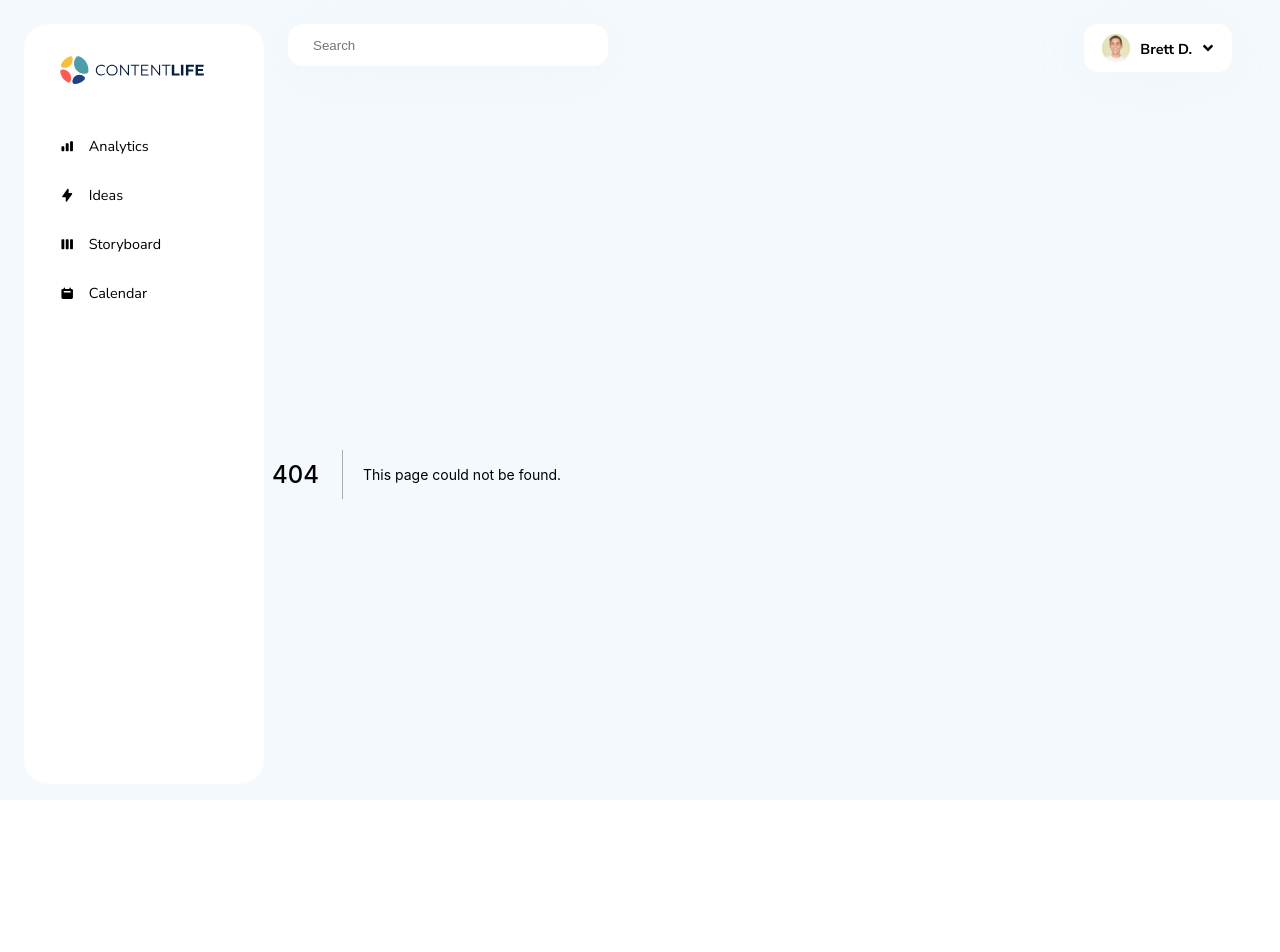
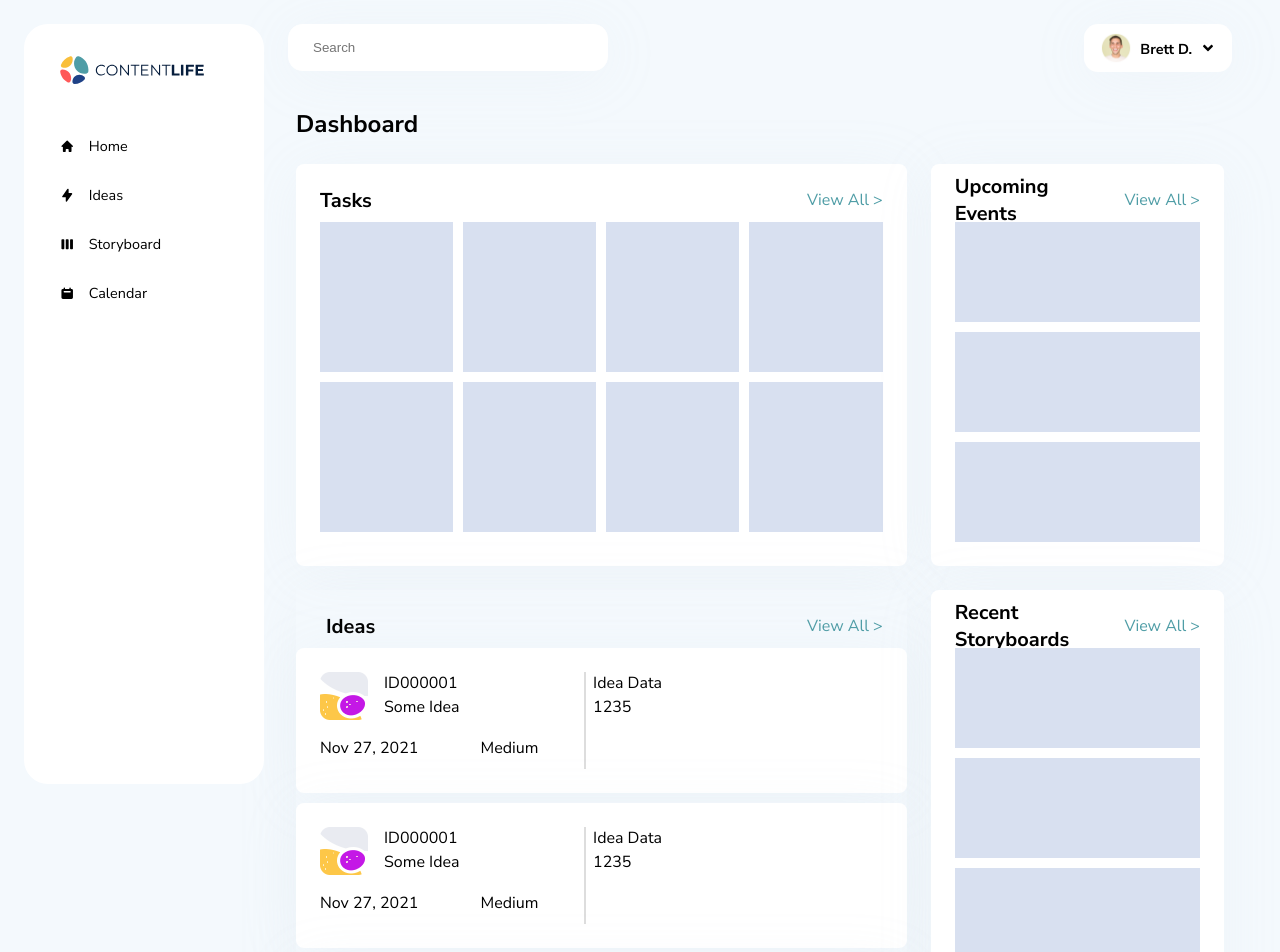
Before and after one commit to brettdoyle44/project-content-life, a Next.js app: page /home in a window 1280 px wide. Before the commit this address had no page. Shown: the top 952 px of the page. Before the commit the page ends 898 px from the top, so only its background shows below. Built offline with nearby package versions, Linux system fonts and the light colour scheme.

Commit message:
Layout of home screen almost complete - added tasks, events, storyboards, updated ideas.

```diff
--- a/components/Header.tsx
+++ b/components/Header.tsx
@@ -8,6 +8,7 @@ const HeaderArea = styled('div', {
   justifyContent: 'space-between',
   margin: '1.5em 0',
   padding: '0 3em',
+  background: '#F4F9FD',
 });
 
 export const Search = styled('input', {
@@ -15,6 +16,7 @@ export const Search = styled('input', {
   borderRadius: '14px',
   border: '1px solid #fff',
   boxSizing: 'border-box',
+  height: '3.5em',
   boxShadow: '0px 6px 58px rgba(196, 203, 214, 0.103611)',
   outline: 'none',
   '&:focus': {
--- a/components/Layout.tsx
+++ b/components/Layout.tsx
@@ -9,19 +9,19 @@ const CoreLayout = styled('div', {
   gridTemplateRows: '50px 1fr 50px',
   gridTemplateAreas: `'header'
   'main'`,
-  height: '100vh',
+  // height: '100vh',
   backgroundColor: '#F4F9FD',
   '@bp1': {
-    gridTemplateColumns: '240px 1fr',
-    gridTemplateAreas: `'sidenav header'
-    'sidenav main'`,
+    grid: `[row1-start]'sidenav header' 100px [row1-end]
+          [row1-start]'sidenav main' auto [row1-end] /
+          240px 1fr
+    `,
   },
 });
 
 const MainArea = styled('div', {
   gridArea: 'main',
-  display: 'flex',
-  padding: '1.5em 2em',
+  padding: '0.5em 2em',
 });
 
 interface Props {
--- a/components/NavBar.tsx
+++ b/components/NavBar.tsx
@@ -6,7 +6,7 @@ import { FaTimes } from 'react-icons/fa';
 import {
   HiLightningBolt,
   HiViewBoards,
-  HiChartBar,
+  HiHome,
   HiCalendar,
 } from 'react-icons/hi';
 
@@ -100,9 +100,9 @@ const NavBar: FunctionComponent<Props> = () => {
         </LogoContainer>
         <div>
           <LinkContainer>
-            <NavLink href="/analytics">
+            <NavLink href="/home">
               <LinkWrapper>
-                <HiChartBar /> Analytics
+                <HiHome /> Home
               </LinkWrapper>
             </NavLink>
             <NavLink href="/ideas">
--- /dev/null
+++ b/pages/home.tsx
@@ -0,0 +1,323 @@
+import { FunctionComponent } from 'react';
+import { styled } from '../stitches.config';
+import Link from 'next/link';
+import Image from 'next/image';
+// import { SubSectionTitle, Card, ViewAllLink } from '../components/uikit/uikit';
+
+const HomeLayout = styled('div', {
+  display: 'grid',
+  padding: '0.5em 1.5em',
+  gridGap: '1.5em',
+  //   grid: 'auto / 2fr 1fr',
+
+  grid: `[row1-start]'header header header' 1.5em [row1-end]
+  [row2-start]'tasks tasks calendar' auto [row2-end]
+          [row3-start]'idea idea storyboard' auto [row3-end]
+          / 1fr 1fr 1fr
+    `,
+  //   '@bp1': {
+  //     gridTemplateColumns: '1fr 20em',
+  //     gridTemplateAreas: `'project calendar'
+  //       'project calendar'`,
+  //   },
+});
+
+export const IdeaCard = styled('div', {
+  gridArea: 'idea',
+  display: 'grid',
+  padding: '1.5em 0',
+  gridGap: '10px',
+  boxShadow: '0px 6px 58px rgba(196, 203, 214, 0.103611)',
+  grid: `
+    [row1-start]'header viewall' 1.5em [row1-end]
+            [row2-start]'idea1 idea1' 145px [row2-end]
+            [row3-start]'idea2 idea2' 145px [row3-end]
+            [row3-start]'idea3 idea3' 145px [row3-end]
+            [row3-start]'idea4 idea4' 145px [row3-end]
+            / 1fr 1fr
+      `,
+});
+
+export const Idea = styled('div', {
+  display: 'grid',
+  backgroundColor: '#fff',
+  borderRadius: '0.5em',
+  padding: '1.5em',
+  boxShadow: '0px 6px 58px rgba(196, 203, 214, 0.103611)',
+  grid: `[row1-start]'ideaimage ideanum ideanum divider ideadata ideadata ideadata' 1.5em [row1-end]
+    [row2-start]'ideaimage ideaname ideaname divider ideastats ideastats ideastats' auto [row2-end]
+    [row3-start]'created created priority divider ideastats ideastats ideastats' auto [row3-end]
+    / 4em 1fr 1fr 1em 1fr 1fr 1fr
+
+    `,
+});
+
+export const TaskCard = styled('div', {
+  gridArea: 'tasks',
+  display: 'grid',
+  backgroundColor: '#fff',
+  borderRadius: '0.5em',
+  padding: '1.5em',
+  gridGap: '10px',
+  boxShadow: '0px 6px 58px rgba(196, 203, 214, 0.103611)',
+  grid: `
+  [row1-start]'header header viewall viewall' 1.5em [row1-end]
+          [row2-start]'task1 task2 task3 task4' 150px [row2-end]
+          [row3-start]'task5 task6 task7 task8' 150px [row3-end]
+          / 1fr 1fr 1fr 1fr
+    `,
+});
+
+export const CalendarCard = styled('div', {
+  gridArea: 'calendar',
+  display: 'grid',
+  backgroundColor: '#fff',
+  borderRadius: '0.5em',
+  padding: '1.5em',
+  gridGap: '10px',
+  boxShadow: '0px 6px 58px rgba(196, 203, 214, 0.103611)',
+  grid: `
+  [row1-start]'header viewall' 1.5em [row1-end]
+          [row2-start]'event1 event1' 100px [row2-end]
+          [row3-start]'event2 event2' 100px [row3-end]
+          [row3-start]'event3 event3' 100px [row3-end]
+          / 2fr 1fr
+    `,
+});
+
+export const StoryboardCard = styled('div', {
+  gridArea: 'storyboard',
+  display: 'grid',
+  backgroundColor: '#fff',
+  borderRadius: '0.5em',
+  padding: '1.5em',
+  gridGap: '10px',
+  boxShadow: '0px 6px 58px rgba(196, 203, 214, 0.103611)',
+  grid: `
+  [row1-start]'header viewall' 1.5em [row1-end]
+          [row2-start]'story1 story1' 100px [row2-end]
+          [row3-start]'story2 story2' 100px [row3-end]
+          [row3-start]'story3 story3' 100px [row3-end]
+          / 2fr 1fr
+    `,
+});
+
+export const IdeaImage = styled('div', {
+  gridArea: 'ideaimage',
+});
+export const IdeaNumber = styled('div', {
+  gridArea: 'ideanum',
+});
+export const Divider = styled('div', {
+  gridArea: 'divider',
+  height: '100%',
+  borderRight: '2px solid #ddd',
+  justifySelf: 'center',
+});
+export const IdeaData = styled('div', {
+  gridArea: 'ideadata',
+});
+export const IdeaName = styled('div', {
+  gridArea: 'ideaname',
+});
+export const Created = styled('div', {
+  gridArea: 'created',
+});
+export const Priority = styled('div', {
+  gridArea: 'priority',
+});
+
+export const IdeaStats = styled('div', {
+  gridArea: 'ideastats',
+});
+
+// export const CardLayout = styled('div', {
+//     display: grid
+// })
+export const Title = styled('div', {
+  gridArea: 'header',
+  justifySelf: 'start',
+  fontSize: '$lg',
+  alignSelf: 'end',
+  fontWeight: '700',
+});
+
+export const Task = styled('div', {
+  background: '$lightGray',
+  height: '100%',
+  width: '100%',
+});
+
+export const CalendarEvent = styled('div', {
+  background: '$lightGray',
+  height: '100%',
+  width: '100%',
+});
+
+export const Story = styled('div', {
+  background: '$lightGray',
+  height: '100%',
+  width: '100%',
+});
+
+export const SubSectionTitle = styled('div', {
+  gridArea: 'header',
+  justifySelf: 'start',
+  fontSize: '$mdlg',
+  alignSelf: 'center',
+  fontWeight: '700',
+});
+
+export const ViewAllLink = styled('div', {
+  gridArea: 'viewall',
+  justifySelf: 'end',
+  color: '$primary',
+  fontSize: '$md',
+  alignSelf: 'center',
+});
+export const SubSectionTitleTwo = styled('div', {
+  gridArea: 'header',
+  paddingLeft: '1.5em',
+  justifySelf: 'start',
+  fontSize: '$mdlg',
+  alignSelf: 'center',
+  fontWeight: '700',
+});
+
+export const ViewAllLinkTwo = styled('div', {
+  gridArea: 'viewall',
+  justifySelf: 'end',
+  paddingRight: '1.5em',
+  color: '$primary',
+  fontSize: '$md',
+  alignSelf: 'center',
+});
+
+interface HomePageProps {}
+
+const HomePage: FunctionComponent<HomePageProps> = () => {
+  return (
+    <HomeLayout>
+      <Title>Dashboard</Title>
+
+      <TaskCard>
+        <SubSectionTitle>Tasks</SubSectionTitle>
+
+        <ViewAllLink>
+          <Link href="/">View All &gt;</Link>
+        </ViewAllLink>
+        <Task style={{ gridArea: 'task1' }}></Task>
+        <Task style={{ gridArea: 'task2' }}></Task>
+        <Task style={{ gridArea: 'task3' }}></Task>
+        <Task style={{ gridArea: 'task4' }}></Task>
+        <Task style={{ gridArea: 'task5' }}></Task>
+        <Task style={{ gridArea: 'task6' }}></Task>
+        <Task style={{ gridArea: 'task7' }}></Task>
+        <Task style={{ gridArea: 'task8' }}></Task>
+      </TaskCard>
+
+      <CalendarCard>
+        <SubSectionTitle>Upcoming Events</SubSectionTitle>
+
+        <ViewAllLink>
+          <Link href="/">View All &gt;</Link>
+        </ViewAllLink>
+        <CalendarEvent style={{ gridArea: 'event1' }}></CalendarEvent>
+        <CalendarEvent style={{ gridArea: 'event2' }}></CalendarEvent>
+        <CalendarEvent style={{ gridArea: 'event3' }}></CalendarEvent>
+      </CalendarCard>
+
+      <IdeaCard>
+        <SubSectionTitleTwo>Ideas</SubSectionTitleTwo>
+
+        <ViewAllLinkTwo>
+          <Link href="/">View All &gt;</Link>
+        </ViewAllLinkTwo>
+        <Idea style={{ gridArea: 'idea1' }}>
+          <IdeaImage>
+            <Image
+              src="/Project-image.png"
+              width="48"
+              height="48"
+              alt="something"
+            />
+          </IdeaImage>
+          <IdeaNumber>ID000001</IdeaNumber>
+          <Divider></Divider>
+          <IdeaData>Idea Data</IdeaData>
+          <IdeaName>Some Idea</IdeaName>
+          <Created>Nov 27, 2021</Created>
+          <Priority>Medium</Priority>
+          <IdeaStats>1235</IdeaStats>
+        </Idea>
+
+        <Idea style={{ gridArea: 'idea2' }}>
+          <IdeaImage>
+            <Image
+              src="/Project-image.png"
+              width="48"
+              height="48"
+              alt="something"
+            />
+          </IdeaImage>
+          <IdeaNumber>ID000001</IdeaNumber>
+          <Divider></Divider>
+          <IdeaData>Idea Data</IdeaData>
+          <IdeaName>Some Idea</IdeaName>
+          <Created>Nov 27, 2021</Created>
+          <Priority>Medium</Priority>
+          <IdeaStats>1235</IdeaStats>
+        </Idea>
+
+        <Idea style={{ gridArea: 'idea3' }}>
+          <IdeaImage>
+            <Image
+              src="/Project-image.png"
+              width="48"
+              height="48"
+              alt="something"
+            />
+          </IdeaImage>
+          <IdeaNumber>ID000001</IdeaNumber>
+          <Divider></Divider>
+          <IdeaData>Idea Data</IdeaData>
+          <IdeaName>Some Idea</IdeaName>
+          <Created>Nov 27, 2021</Created>
+          <Priority>Medium</Priority>
+          <IdeaStats>1235</IdeaStats>
+        </Idea>
+
+        <Idea style={{ gridArea: 'idea4' }}>
+          <IdeaImage>
+            <Image
+              src="/Project-image.png"
+              width="48"
+              height="48"
+              alt="something"
+            />
+          </IdeaImage>
+          <IdeaNumber>ID000001</IdeaNumber>
+          <Divider></Divider>
+          <IdeaData>Idea Data</IdeaData>
+          <IdeaName>Some Idea</IdeaName>
+          <Created>Nov 27, 2021</Created>
+          <Priority>Medium</Priority>
+          <IdeaStats>1235</IdeaStats>
+        </Idea>
+      </IdeaCard>
+
+      <StoryboardCard>
+        <SubSectionTitle>Recent Storyboards</SubSectionTitle>
+
+        <ViewAllLink>
+          <Link href="/">View All &gt;</Link>
+        </ViewAllLink>
+        <CalendarEvent style={{ gridArea: 'story1' }}></CalendarEvent>
+        <CalendarEvent style={{ gridArea: 'story2' }}></CalendarEvent>
+        <CalendarEvent style={{ gridArea: 'story3' }}></CalendarEvent>
+      </StoryboardCard>
+    </HomeLayout>
+  );
+};
+
+export default HomePage;
--- a/stitches.config.ts
+++ b/stitches.config.ts
@@ -14,11 +14,13 @@ export const { styled, getCssText } = createStitches({
       white: '#ffffff',
       black: '#000000',
       lightGray: '#D8E0F0',
+      mainGray: '#7D8592',
     },
     fontSizes: {
       xs: '0.8rem',
       sm: '0.9rem',
       md: '1rem',
+      mdlg: '1.25em',
       lg: '1.5rem',
       xl: '2rem',
     },
```
Also changed, not shown: components/uikit/uikit.tsx (+19 -0 lines), public/Project-image.png (added).
